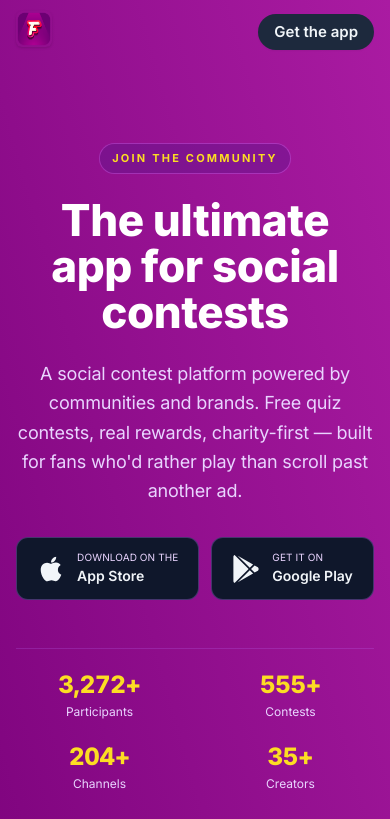
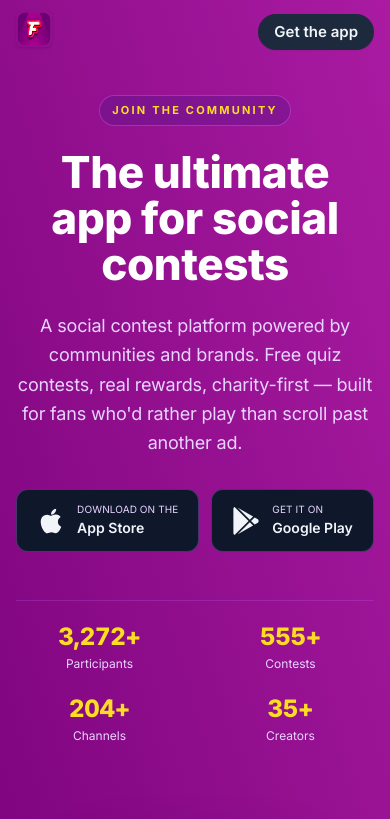
Before and after one commit to fanscontest/website, a Next.js app: page / in a window 390 px wide. Shown: the top 819 px of the page. Built offline with nearby package versions, Linux system fonts and the light colour scheme.

Commit message:
design(hero): tighten top padding above 'Join the community' eyebrow
pt-36/pt-44 -> pt-24/pt-28 (cuts ~3rem on mobile, ~4rem on desktop)

```diff
--- a/components/hero.tsx
+++ b/components/hero.tsx
@@ -11,7 +11,7 @@ export default function Hero() {
       />
 
       <div className="max-w-6xl mx-auto px-4 sm:px-6">
-        <div className="pt-36 md:pt-44 pb-24 md:pb-32">
+        <div className="pt-24 md:pt-28 pb-24 md:pb-32">
           <div className="md:grid md:grid-cols-12 md:gap-10 lg:gap-16 items-center">
 
             {/* Copy column */}
```
